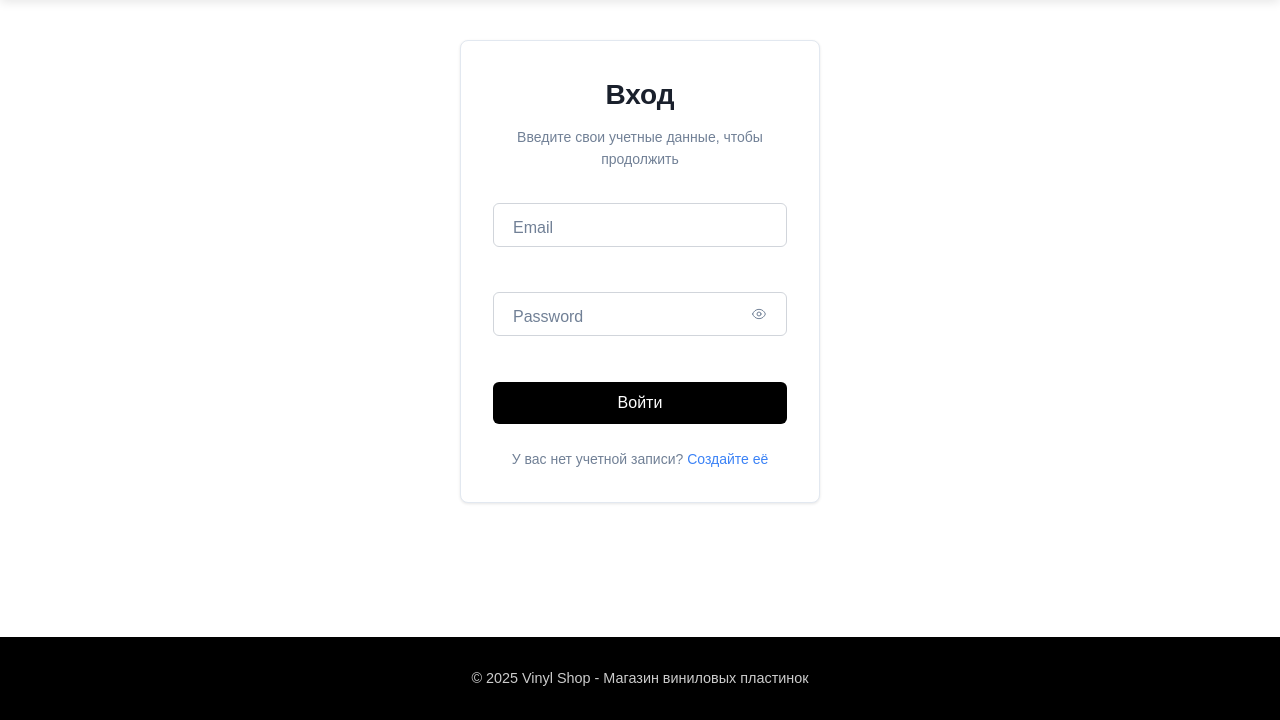
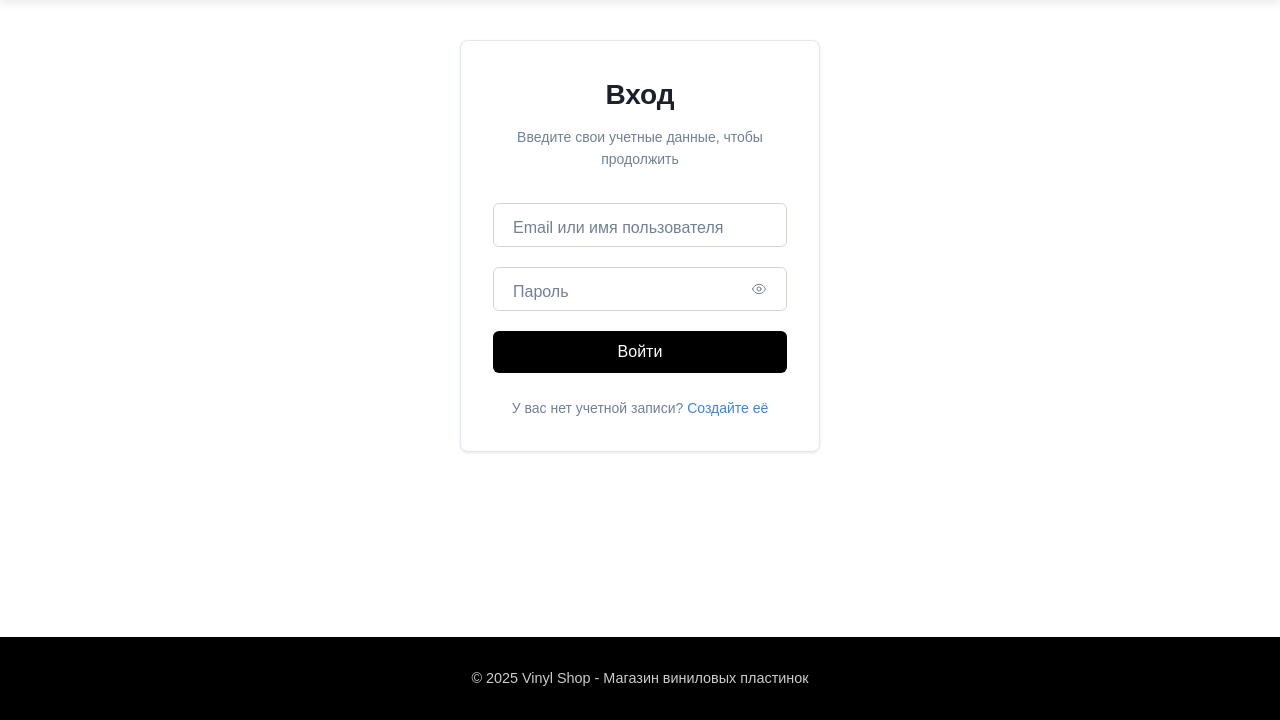
Before and after one commit to MatveyTolstov/music-shop-django, a Django app: page /login/ in a window 1280 px wide. Shown: the part 80-800 px from the top of the page. Run offline with Django 5.2, Linux system fonts and the light colour scheme.

Commit message:
Добавил логику для входа и регистрации

```diff
--- a/music_shop/shop_main/forms.py
+++ b/music_shop/shop_main/forms.py
@@ -5,9 +5,22 @@ from django.contrib.auth.forms import UserCreationForm, AuthenticationForm
 
 class SignUpForm(UserCreationForm):
     email = forms.EmailField(
-        max_length=254, help_text="Обязательное поле. Введите действующий email."
+        max_length=254,
+        help_text="Обязательное поле. Введите действующий email.",
+        widget=forms.EmailInput(attrs={'class': 'form-control'})
     )
 
     class Meta:
         model = User
-        fields = ("username", "email", "password")
+        fields = ("username", "email", "password1", "password2")
+        widgets = {
+            'username': forms.TextInput(attrs={'class': 'form-control'}),
+        }
+
+class LoginForm(AuthenticationForm):
+    username = forms.CharField(
+        widget=forms.TextInput(attrs={'class': 'form-control', 'autocomplete': 'email'})
+    )
+    password = forms.CharField(
+        widget=forms.PasswordInput(attrs={'class': 'form-control', 'autocomplete': 'current-password'})
+    )
--- a/music_shop/shop_main/templates/login.html
+++ b/music_shop/shop_main/templates/login.html
@@ -7,41 +7,34 @@
 			<p>Введите свои учетные данные, чтобы продолжить</p>
 		</div>
 
-		<form class="login-form" id="loginForm" novalidate>
+		<form class="login-form" method="post" novalidate>
+			{% csrf_token %} {% if form.non_field_errors %}
+			<div class="error-message">
+				{% for error in form.non_field_errors %} {{ error }} {% endfor %}
+			</div>
+			{% endif %}
+
 			<div class="form-group">
 				<div class="input-wrapper">
-					<input
-						type="email"
-						id="email"
-						name="email"
-						required
-						autocomplete="email"
-					/>
-					<label for="email">Email</label>
+					{{ form.username }}
+					<label for="id_username">Email или имя пользователя</label>
 				</div>
-				<span class="error-message" id="emailError"></span>
+				{% if form.username.errors %}
+				<span class="error-message show"> {{ form.username.errors.0 }} </span>
+				{% endif %}
 			</div>
 
 			<div class="form-group">
 				<div class="input-wrapper">
-					<input
-						type="password"
-						id="password"
-						name="password"
-						required
-						autocomplete="current-password"
-					/>
-					<label for="password">Password</label>
-					<button
-						type="button"
-						class="password-toggle"
-						id="passwordToggle"
-						aria-label="Toggle password visibility"
-					>
+					{{ form.password }}
+					<label for="id_password">Пароль</label>
+					<button type="button" class="password-toggle" id="passwordToggle">
 						<span class="toggle-icon"></span>
 					</button>
 				</div>
-				<span class="error-message" id="passwordError"></span>
+				{% if form.password.errors %}
+				<span class="error-message show"> {{ form.password.errors.0 }} </span>
+				{% endif %}
 			</div>
 
 			<button type="submit" class="login-btn">
@@ -51,7 +44,9 @@
 		</form>
 
 		<div class="signup-link">
-			<p>У вас нет учетной записи? <a href="#">Создайте её</a></p>
+			<p>
+				У вас нет учетной записи? <a href="{% url 'signup' %}">Создайте её</a>
+			</p>
 		</div>
 	</div>
 </div>
--- a/music_shop/shop_main/urls.py
+++ b/music_shop/shop_main/urls.py
@@ -1,9 +1,12 @@
 from django.urls import path
-from .views import GenreList, ProductList, UserDetail
+from .views import GenreList, ProductList, CustomLoginView
 
 
 urlpatterns = [
     path("", GenreList.as_view(), name="main"),
     path("catalog/", ProductList.as_view(), name="catalog"),
-    path("login/", UserDetail.as_view(), name="login"),
+    path("login/", CustomLoginView.as_view(), name="login"),
+    # path('signup/', SignUpView.as_view(), name='signup'),
+    # path('logout/', LogoutView.as_view(), name='logout'),
+
 ]
--- a/music_shop/shop_main/views.py
+++ b/music_shop/shop_main/views.py
@@ -1,7 +1,10 @@
 from django.shortcuts import render, HttpResponse
+from django.urls import reverse_lazy
 from django.views.generic import ListView, DetailView, CreateView
 from django.contrib.auth.models import User
-from .forms import SignUpForm
+from .forms import SignUpForm, LoginForm
+from django.contrib.auth.views import LoginView
+from django.contrib.auth import login, authenticate
 from django.db.models import Q
 from .models import (
     Genre,
@@ -89,5 +92,23 @@ class UserDetail(ListView):
     template_name = "login.html"
 
 
-class LoginForm(CreateView):
+class CustomLoginView(LoginView):
+    form_class = LoginForm
+    template_name = "login.html"
+
+    def get_success_url(self):
+        return reverse_lazy("main")
+
+class SignUpView(CreateView):
     form_class = SignUpForm
+    template_name = "signup.html"
+    success_url = reverse_lazy("main")
+
+    def form_valid(self, form):
+        response = super().form_valid(form)
+        username = form.cleaned_data.get('username')
+        password = form.cleaned_data.get('password1')
+        user = authenticate(username=username, password=password)
+        if user:
+            login(self.request, user)
+        return response
```
